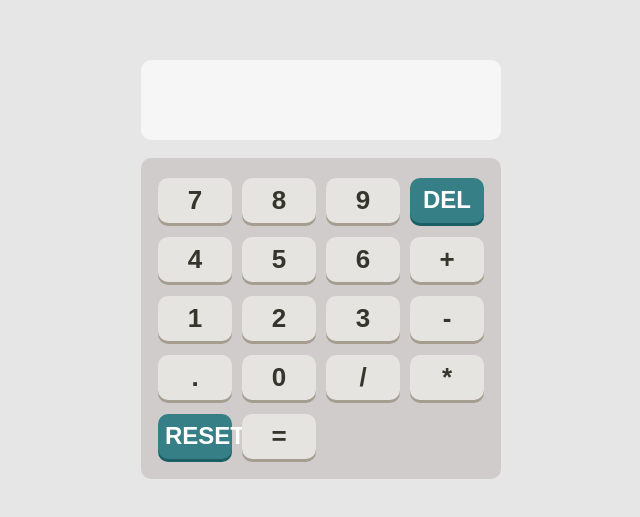
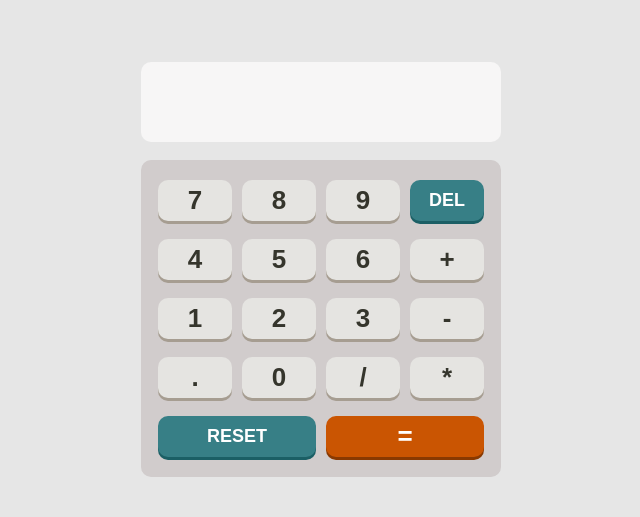
Before and after one commit to Sachyaaa/OIBSIP, a plain HTML site: page claculator/index.html in a window 1280 px wide. Shown: the part 131-648 px from the top of the page, without its empty margins (319-959 px from the left). Drawn offline with Linux system fonts and the light colour scheme.

Commit message:
styling completed

```diff
--- a/claculator/index.html
+++ b/claculator/index.html
@@ -30,7 +30,7 @@
             <button onclick="display(/)">/</button>
             <button onclick="display(*)">*</button>
             <button class="reset" onclick="reset()">RESET</button>
-            <button onclick="ans(*)">=</button>
+            <button class="ans" onclick="ans(*)">=</button>
         </div>
     </div>
 </body>
--- a/claculator/style.css
+++ b/claculator/style.css
@@ -33,7 +33,7 @@ body{
     display: grid;
     grid-template-columns: repeat(4,74px);
     column-gap: 10px;
-    row-gap: 14px;
+    row-gap: 18px;
     place-content: center;
     padding: 20px;
 
@@ -45,7 +45,7 @@ body{
 
     font-size: 26px;
     font-weight: 700;
-    padding: 7px;
+    padding: 5px;
     border-radius: 10px;
     box-shadow: 0px 3px 0px hsl(35, 11%, 61%);
     background-color: hsl(45, 7%, 89%);
@@ -54,8 +54,21 @@ body{
     background-color: hsl(185, 42%, 37%);
     box-shadow: 0px 3px 0px hsl(185, 58%, 25%);
     color: #fff ;
-    font-size: 24px;
+    font-size: 18px;
+    font-weight: 600;
 }
 .reset{
+    grid-column: 1/3;
+}
+.btns button.ans{
+    grid-column: 3/5;
+    background-color: hsl(25, 98%, 40%);
+    box-shadow: 0px 3px 0px hsl(25, 99%, 27%);
+    color: #fff;
 
 }
+.btns button:hover{
+    box-shadow: 0px 0px 0px #fff,
+                0px 0px 5px hsl(35, 11%, 61%);
+
+}
```
